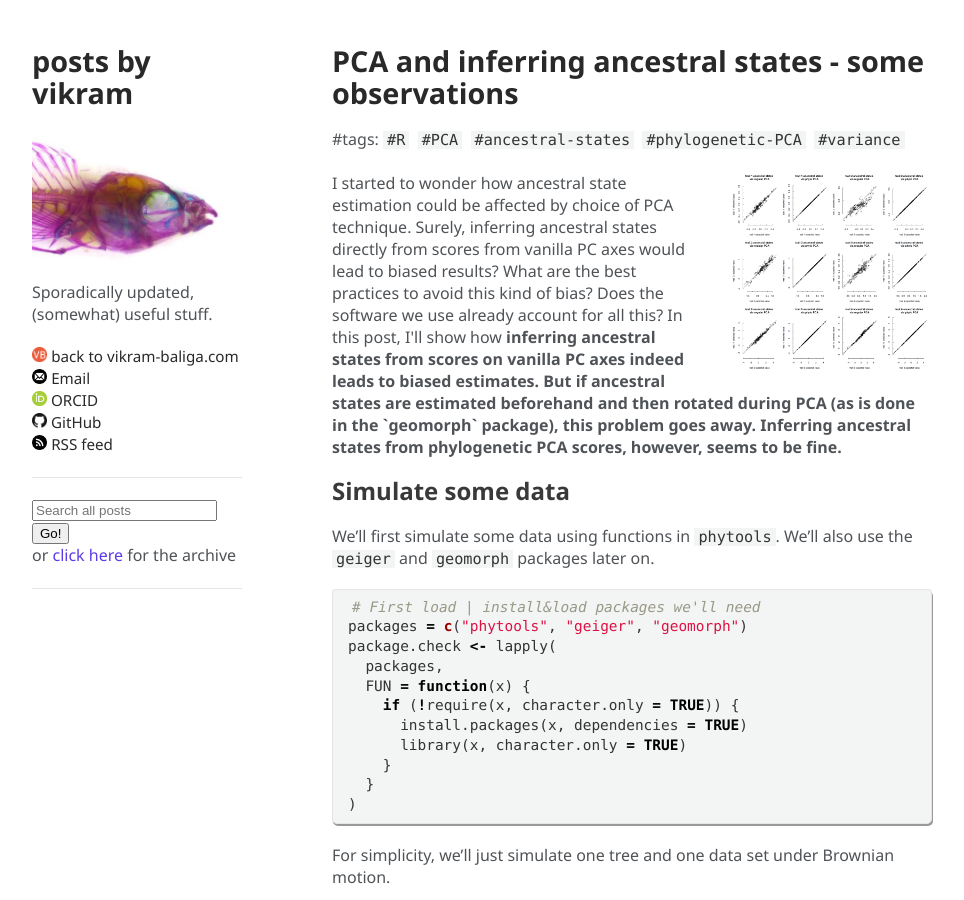
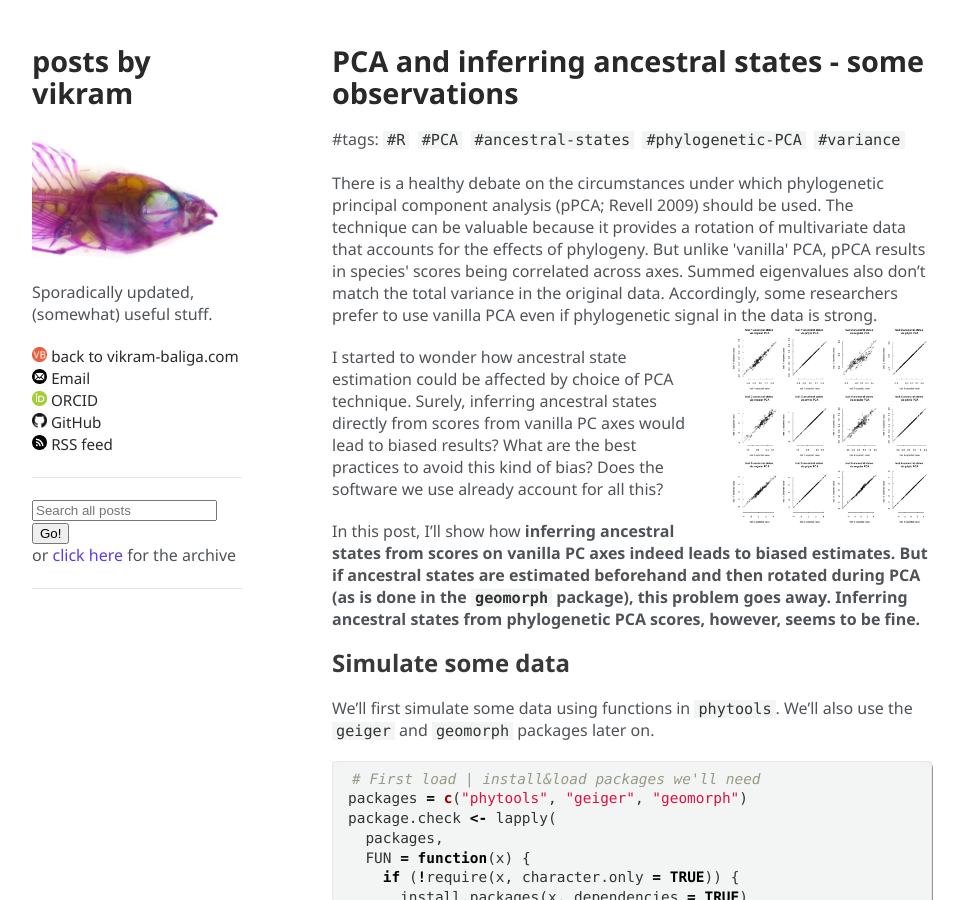
Before and after one commit to vbaliga/vbaliga.github.io, a Jekyll site: the page built from _posts/2019-08-30-PCA-and-inferring-ancestral-states.md, in a window 1280 px wide and 900 px high. Shown: the whole window, without its empty margins (158-1122 px from the left). Built offline with Jekyll 4.4.1, drawn with Linux system fonts in a browser that asks for light colours; a script that is not in the unit is left out.

Commit message:
Update 2019-08-30-PCA-and-inferring-ancestral-states.md

```diff
--- a/_posts/2019-08-30-PCA-and-inferring-ancestral-states.md
+++ b/_posts/2019-08-30-PCA-and-inferring-ancestral-states.md
@@ -4,17 +4,17 @@ tags: ["R","PCA","ancestral-states","phylogenetic-PCA","variance"]
 title: PCA and inferring ancestral states - some observations
 ---
 
-<meta name="description" content="There is a healthy debate on the circumstances under which phylogenetic principal component analysis (pPCA; Revell 2009) should be used. The technique can be valuable because it provides a rotation of multivariate data that accounts for the effects of phylogeny. But unlike 'vanilla' PCA, pPCA results in species' scores being correlated across axes. Summed eigenvalues also don’t match the total variance in the original data. Accordingly, some researchers prefer to use vanilla PCA even if phylogenetic signal in the data is strong.">
+<meta name="description" content="How is ancestral state estimation affected by phylogenetic vs. regular PCA?">
 
 <p>
-
+There is a healthy debate on the circumstances under which phylogenetic principal component analysis (pPCA; Revell 2009) should be used. The technique can be valuable because it provides a rotation of multivariate data that accounts for the effects of phylogeny. But unlike 'vanilla' PCA, pPCA results in species' scores being correlated across axes. Summed eigenvalues also don’t match the total variance in the original data. Accordingly, some researchers prefer to use vanilla PCA even if phylogenetic signal in the data is strong.
 <img src="https://github.com/vbaliga/vbaliga.github.io/raw/master/images/2019-08-30/ancestral_states_vs_pca-1.png" alt="ancestral states via PCA techniques" style="float:right;width:200px;height:200px;margin-left:30px;">
+</p>
 
 I started to wonder how ancestral state estimation could be affected by choice of PCA technique. Surely, inferring ancestral states directly from scores from vanilla PC axes would lead to biased results? What are the best practices to avoid this kind of bias? Does the software we use already account for all this?
 
 In this post, I'll show how <b>inferring ancestral states from scores on vanilla PC axes indeed leads to biased estimates. But if ancestral states are estimated beforehand and then rotated during PCA (as is done in the `geomorph` package), this problem goes away. Inferring ancestral states from phylogenetic PCA scores, however, seems to be fine.</b>
 
-</p>
 <!---more--->
 
 
```
